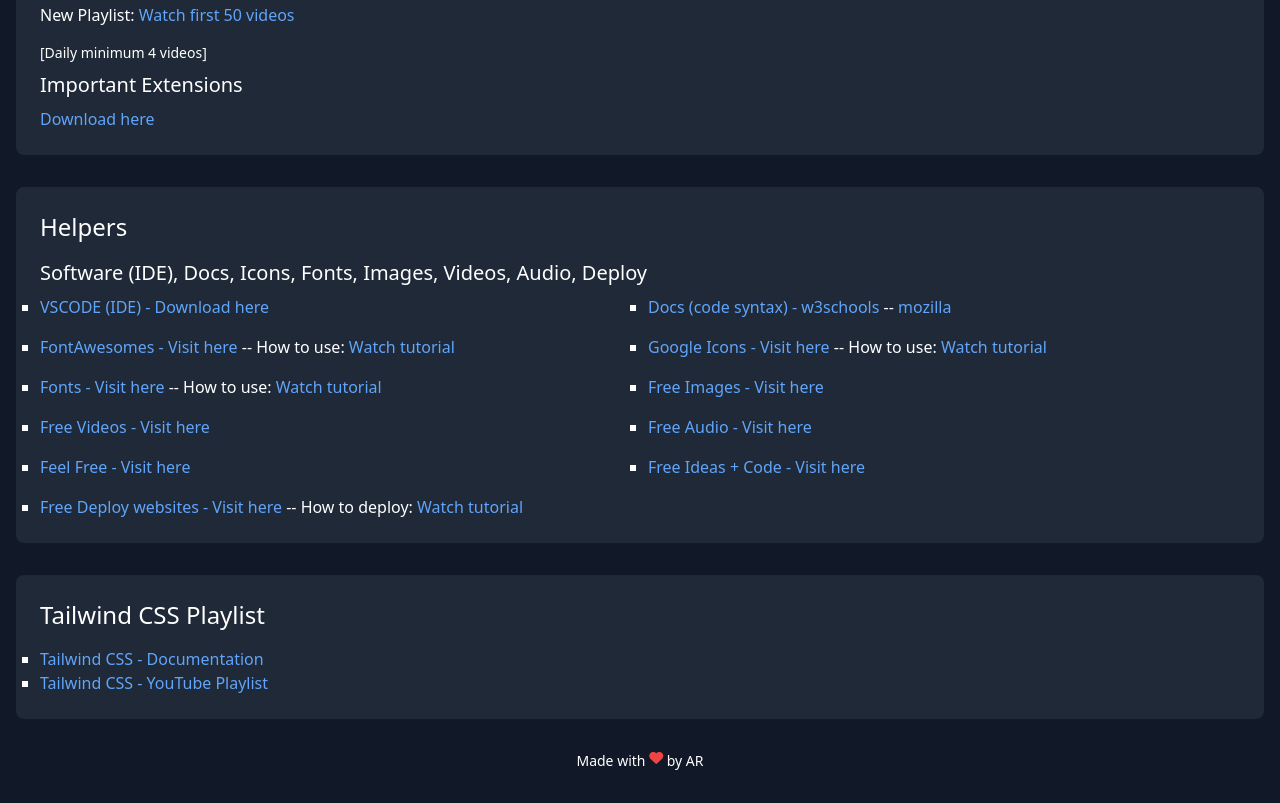
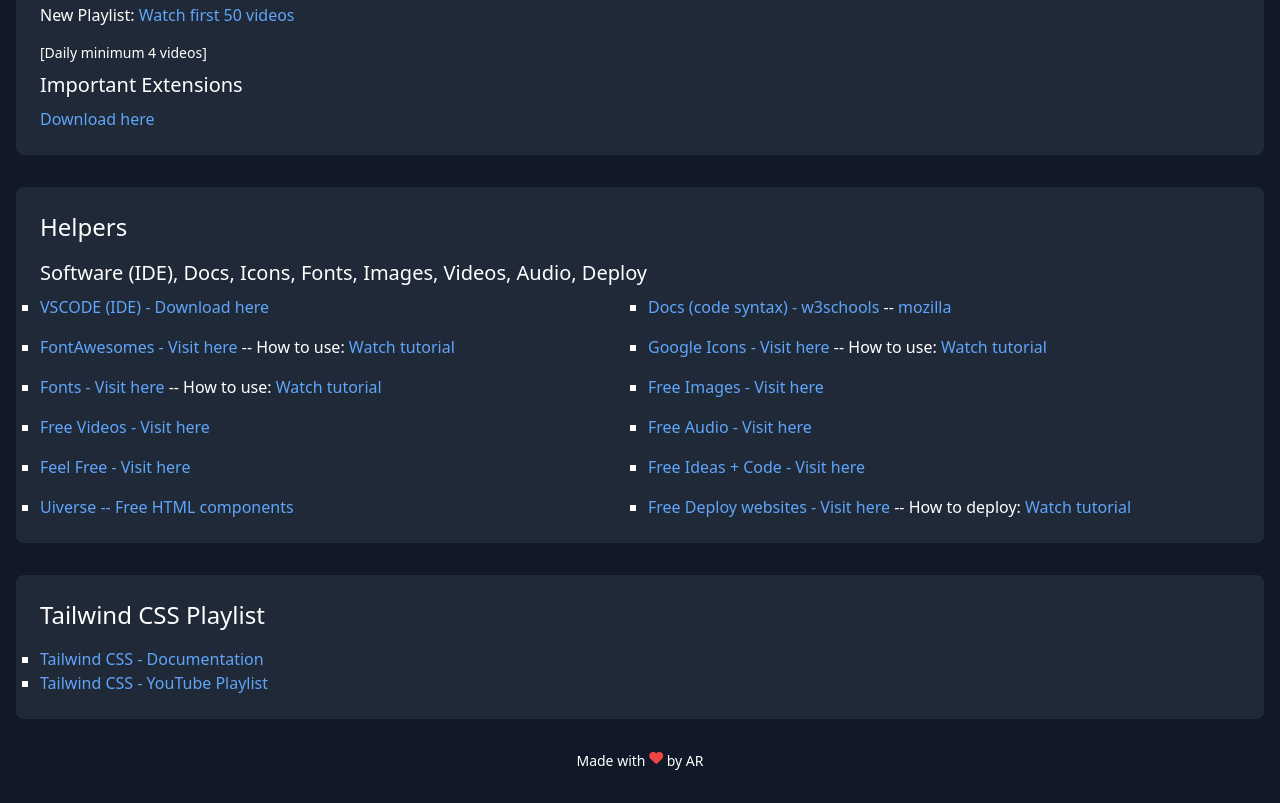
Before and after one commit to GrowinFlow/dev-path, a plain HTML site: page index.html in a window 1280 px wide. Shown: the part 477-1280 px from the top of the page. Drawn offline with nearby package versions, Linux system fonts and the light colour scheme.

Commit message:
add1 link

```diff
--- a/index.html
+++ b/index.html
@@ -123,11 +123,20 @@
                 <!-- Free Ideas + Code -->
                 <li class="text-ellipsis "><a href="https://codepen.io/" target="_blank"
                         class="text-blue-400 hover:text-blue-600">Free Ideas + Code - Visit here</a></li>
+                        <li class="text-ellipsis "><a href="https://uiverse.io/" target="_blank"
+                            class="text-blue-400 hover:text-blue-600">Uiverse -- Free HTML components</a></li>
+
+
+
                 <!-- Free Deploy websites -->
                 <li class="text-ellipsis "><a href="https://app.netlify.com/" target="_blank"
                         class="text-blue-400 hover:text-blue-600">Free Deploy websites - Visit here</a> -- How to
                     deploy: <a href="https://www.youtube.com/watch?v=ILpn7hvtCOA" target="_blank"
                         class="text-blue-400 hover:text-blue-600">Watch tutorial</a></li>
+
+
+
+
             </ul>
         </section>
 
```
